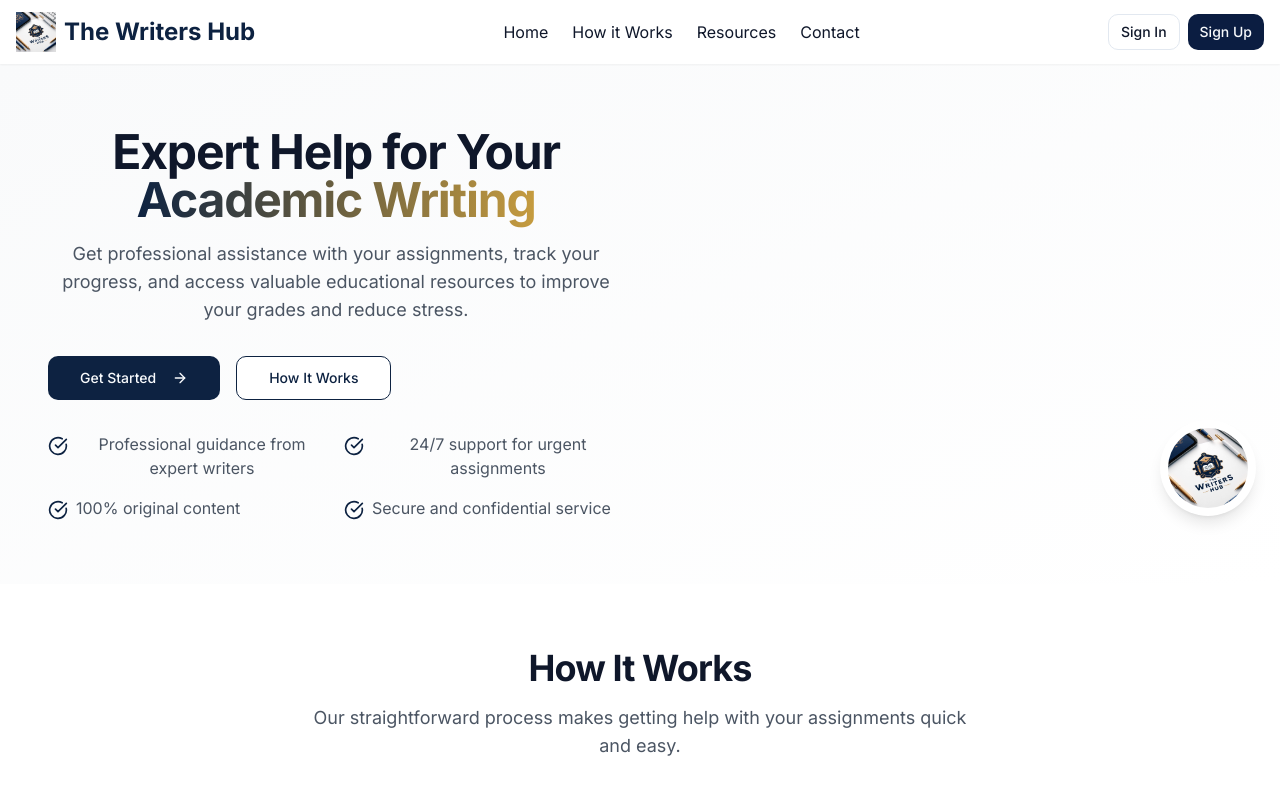
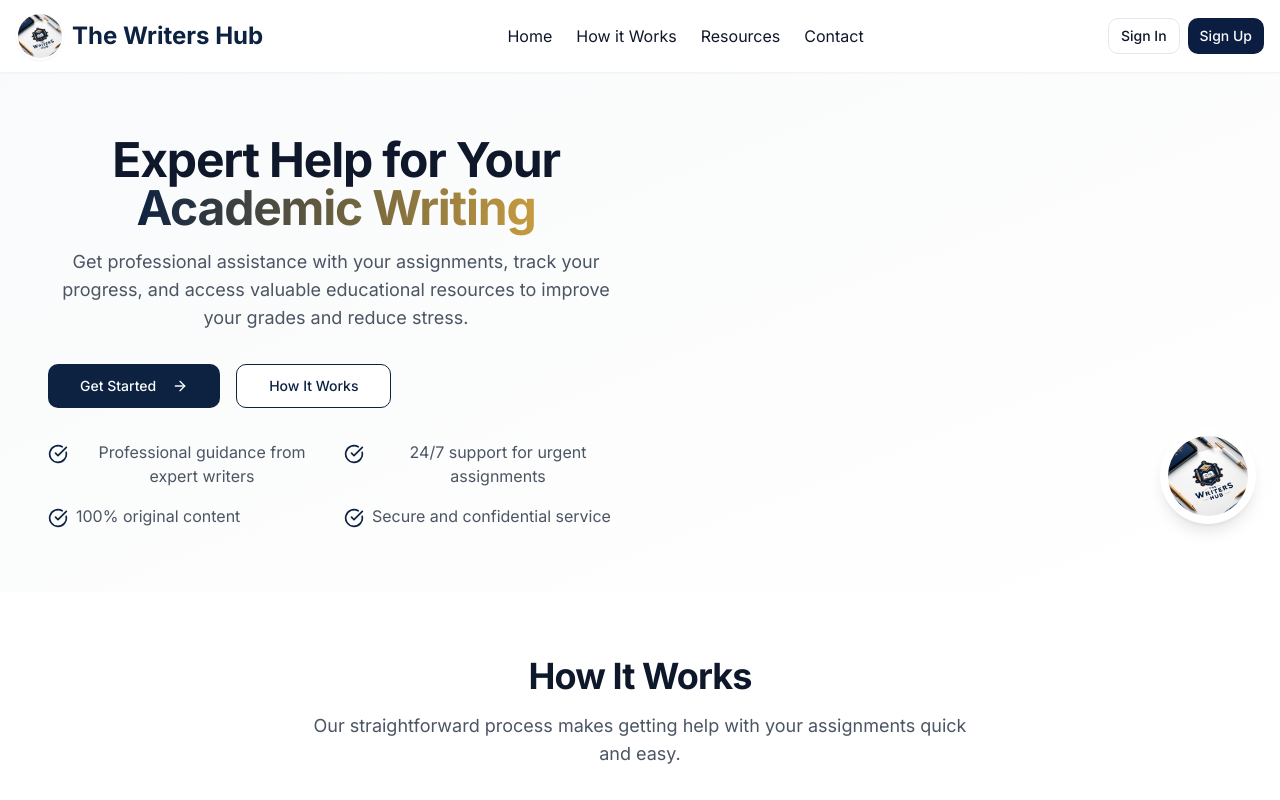
Before and after one commit to Dev-Ndungu/college-aid-central, a React (Vite) app: page / in a window 1280 px wide. Shown: the top 800 px of the page. Built offline with nearby package versions, Linux system fonts and the light colour scheme.

Commit message:
Fix: Improve logo appearance
Slightly round the logo and zoom it in.

```diff
--- a/src/components/Navbar.tsx
+++ b/src/components/Navbar.tsx
@@ -23,7 +23,7 @@ const Navbar = () => {
           <img
             src="/lovable-uploads/4e412f58-1db5-4ec0-82cc-c4d1adc3ee0c.png"
             alt="The Writers Hub Logo"
-            className="h-10 w-auto"
+            className="h-12 w-auto rounded-full p-0.5 shadow-sm"
           />
           <span className="text-2xl font-bold text-[#0d2241]">The Writers Hub</span>
         </Link>
```
